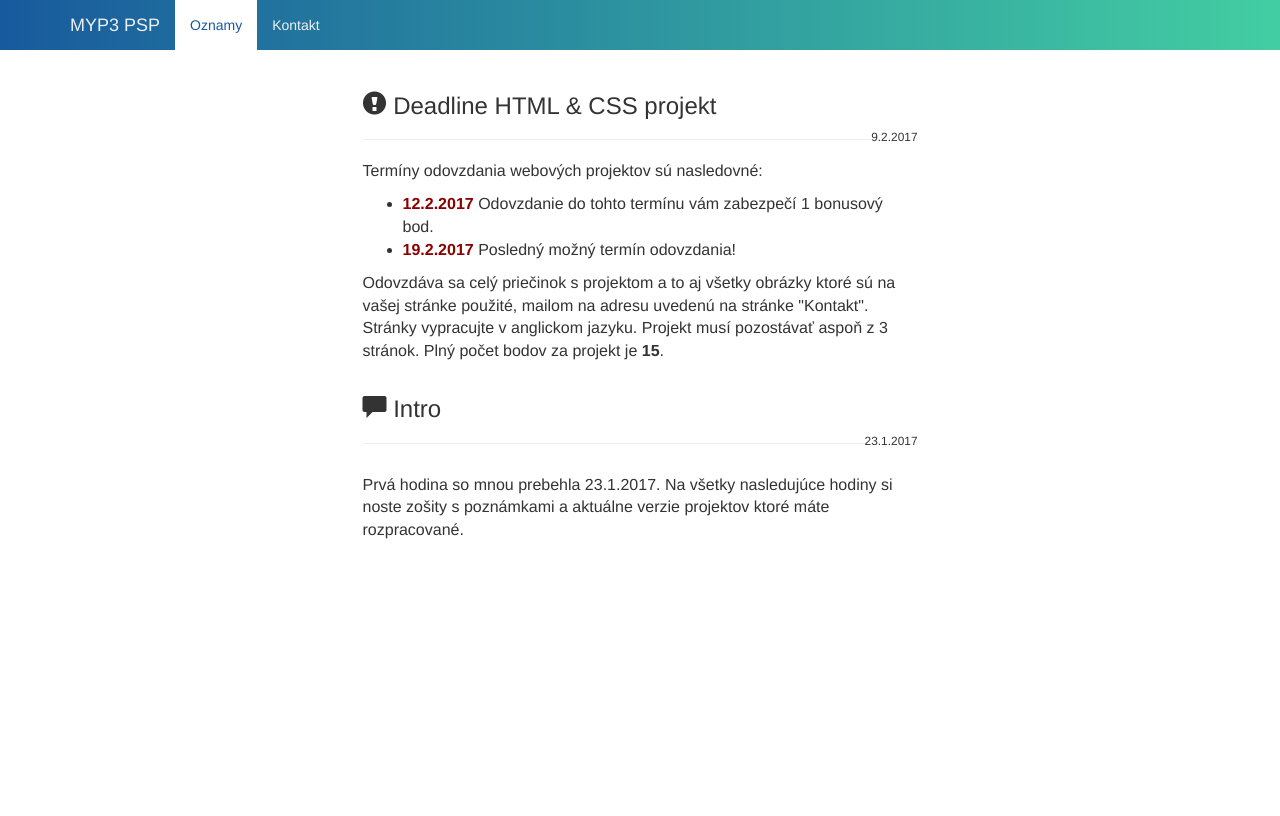
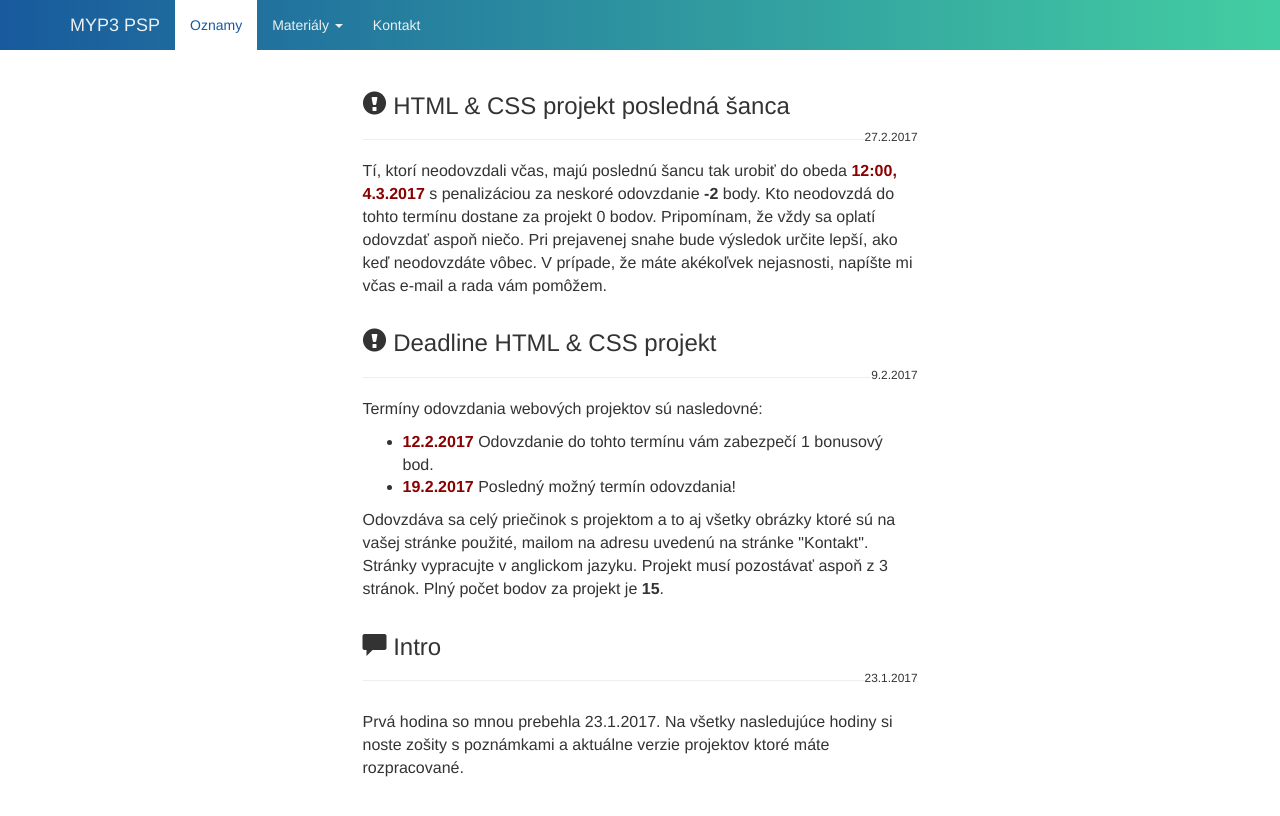
Before and after one commit to tibenskaviktoria/tibenskaviktoria.github.io, a plain HTML site: page index.html in a window 1280 px wide. Drawn offline with Linux system fonts and the light colour scheme.

Commit message:
HTML websites last call

```diff
--- a/index.html
+++ b/index.html
@@ -27,15 +27,6 @@
 </head>
 
 <body style="padding-top: 70px; padding-bottom: 50px">
-    <script>
-        (function(i,s,o,g,r,a,m){i['GoogleAnalyticsObject']=r;i[r]=i[r]||function(){
-        (i[r].q=i[r].q||[]).push(arguments)},i[r].l=1*new Date();a=s.createElement(o),
-        m=s.getElementsByTagName(o)[0];a.async=1;a.src=g;m.parentNode.insertBefore(a,m)
-        })(window,document,'script','https://www.google-analytics.com/analytics.js','ga');
-
-        ga('create', 'UA-91406093-1', 'auto');
-        ga('send', 'pageview');
-    </script>
     <!-- Navigation -->
     <nav class="navbar navbar-default navbar-fixed-top" role="navigation">
         <div class="container">
@@ -55,6 +46,13 @@
                     <li class="active">
                         <a href="index.html">Oznamy</a>
                     </li>
+                    <li class="dropdown">
+                        <a class="dropdown-toggle" data-toggle="dropdown" href="#">Materiály
+                        <span class="caret"></span></a>
+                        <ul class="dropdown-menu">
+                        <li><a href="materials-python.html">Python</a></li>
+                        </ul>
+                    </li>
                     <li>
                         <a href="contact.html">Kontakt</a>
                     </li>
@@ -70,7 +68,16 @@
 
         <div class="row">
             <div class="col-md-6 col-md-offset-3">
+                <h3><span class="glyphicon glyphicon-exclamation-sign"></span> HTML & CSS projekt posledná šanca</h3>
+                <small class="pull-right">27.2.2017</small><hr>
+                <span class="announcement-text">
+                    <p>Tí, ktorí neodovzdali včas, majú poslednú šancu tak urobiť do obeda <strong style="color: darkred">12:00, 4.3.2017</strong> s penalizáciou za neskoré odovzdanie <strong>-2</strong> body. Kto neodovzdá do tohto termínu dostane za projekt 0 bodov. Pripomínam, že vždy sa oplatí odovzdať aspoň niečo. Pri prejavenej snahe bude výsledok určite lepší, ako keď neodovzdáte vôbec. V prípade, že máte akékoľvek nejasnosti, napíšte mi včas e-mail a rada vám pomôžem.</p>
+                </span>
+            </div>
+        </div>
 
+        <div class="row">
+            <div class="col-md-6 col-md-offset-3">
                 <h3><span class="glyphicon glyphicon-exclamation-sign"></span> Deadline HTML & CSS projekt</h3>
                 <small class="pull-right">9.2.2017</small><hr>
                 <span class="announcement-text">
@@ -81,21 +88,17 @@
                     </ul>
                     <p>Odovzdáva sa celý priečinok s projektom a to aj všetky obrázky ktoré sú na vašej stránke použité, mailom na adresu uvedenú na stránke "Kontakt". Stránky vypracujte v anglickom jazyku. Projekt musí pozostávať aspoň z 3 stránok. Plný počet bodov za projekt je <strong>15</strong>.</p>
                 </span>
-
             </div>
         </div>
 
         <div class="row">
             <div class="col-md-6 col-md-offset-3">
-
                 <h3><span class="glyphicon glyphicon-comment"></span> Intro</h3>
                 <small class="pull-right">23.1.2017</small><hr>
                 <p class="announcement-text">Prvá hodina so mnou prebehla 23.1.2017. Na všetky nasledujúce hodiny si noste zošity s poznámkami a aktuálne verzie projektov ktoré máte rozpracované.</p>
-
             </div>
         </div>
         <!-- /.row -->
-
     </div>
     <!-- /.container -->
 
@@ -105,7 +108,15 @@
     <!-- Bootstrap Core JavaScript -->
     <script src="js/bootstrap.min.js"></script>
 
+    <script>
+        (function(i,s,o,g,r,a,m){i['GoogleAnalyticsObject']=r;i[r]=i[r]||function(){
+        (i[r].q=i[r].q||[]).push(arguments)},i[r].l=1*new Date();a=s.createElement(o),
+        m=s.getElementsByTagName(o)[0];a.async=1;a.src=g;m.parentNode.insertBefore(a,m)
+        })(window,document,'script','https://www.google-analytics.com/analytics.js','ga');
 
+        ga('create', 'UA-91406093-1', 'auto');
+        ga('send', 'pageview');
+    </script>
 </body>
 
 </html>
```
